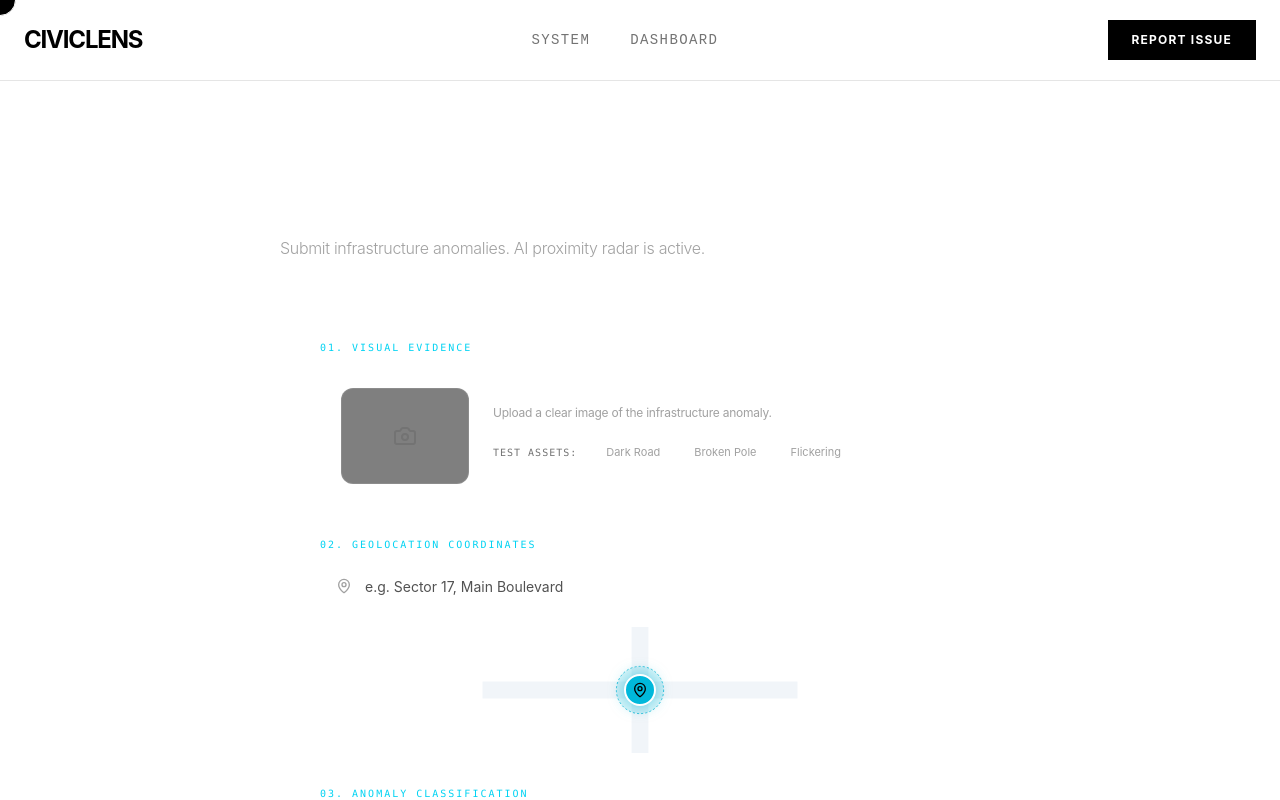
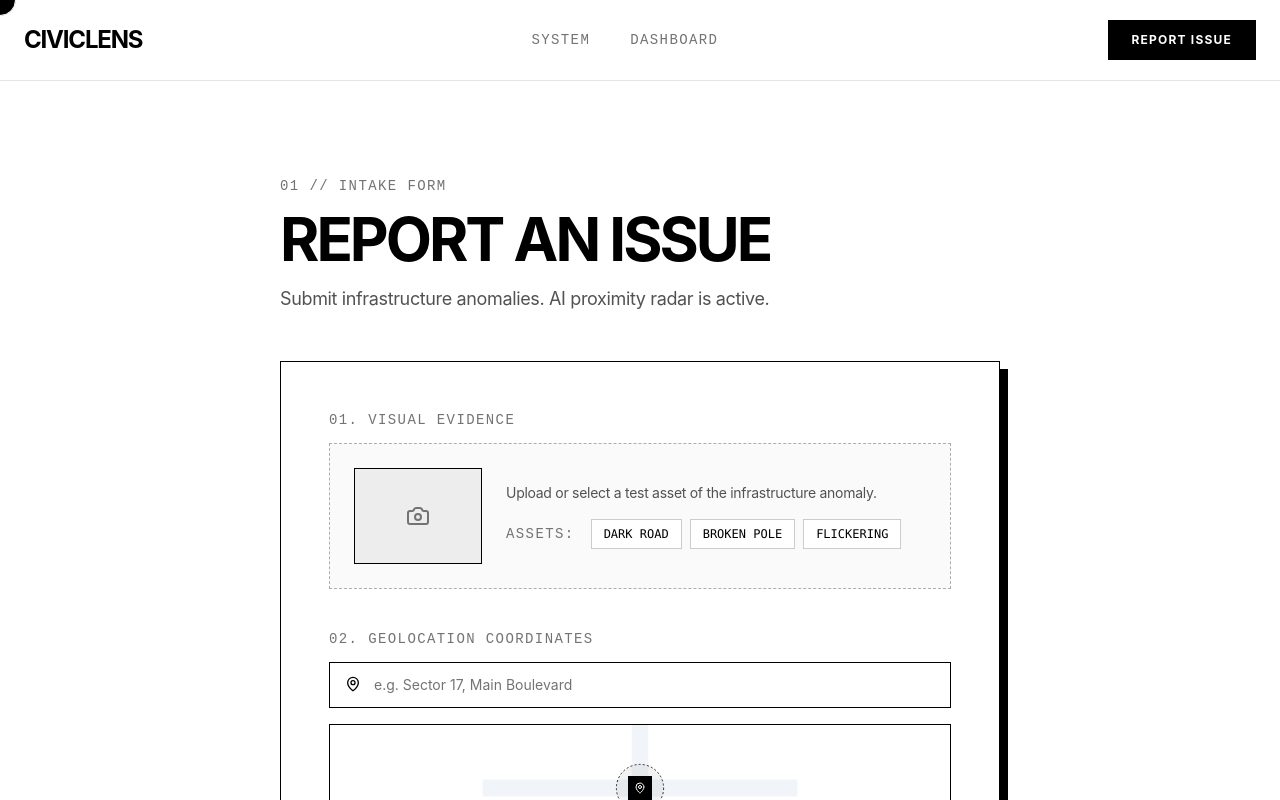
Before and after one commit to Meow-D-Anushka/CivicLens, a React (Vite) app: page / in a window 1280 px wide. Both pictures are taken after a click on the button "REPORT ISSUE". Shown: the top 800 px of the page. Built offline with nearby package versions, Linux system fonts and the light colour scheme.

Commit message:
Refactor ReportIssuePage for improved UI and structure
Refactor ReportIssuePage component for improved styling and structure. Updated class names for consistency and enhanced UI elements.

```diff
--- a/src/components/pages/ReportIssuePage.tsx
+++ b/src/components/pages/ReportIssuePage.tsx
@@ -47,64 +47,63 @@ export const ReportIssuePage: React.FC = () => {
   ];
 
   return (
-    <div className="max-w-3xl mx-auto px-4 sm:px-6 py-20 relative z-10">
-      <div className="mb-10 text-center sm:text-left">
-        <h1 className="font-heading text-4xl sm:text-5xl text-white tracking-tight mb-3">
+    <div className="max-w-3xl mx-auto px-6 py-20 relative z-10">
+      <div className="mb-12">
+        <span className="editorial-meta text-black mb-3 block">01 // Intake Form</span>
+        <h1 className="text-5xl md:text-6xl text-black uppercase tracking-[-0.05em] mb-4">
           Report an Issue
         </h1>
-        <p className="text-neutral-400 text-sm md:text-base font-light">
+        <p className="text-[#525252] text-lg font-normal">
           Submit infrastructure anomalies. AI proximity radar is active.
         </p>
       </div>
 
       {submissionResult && submissionResult.hasMatch ? (
-        <div className="glass-panel rounded-3xl border border-amber-500/30 p-6 sm:p-8 shadow-[0_0_40px_-10px_rgba(245,158,11,0.15)] animate-in fade-in duration-300">
-          <div className="flex items-start gap-4 mb-8">
-            <div className="w-12 h-12 rounded-2xl bg-amber-500/10 border border-amber-500/20 flex items-center justify-center text-amber-400 shrink-0">
+        <div className="bg-white border border-black p-8 shadow-[8px_8px_0px_0px_rgba(0,0,0,1)] space-y-6 animate-reveal">
+          <div className="flex items-start gap-4">
+            <div className="w-12 h-12 bg-black text-white flex items-center justify-center shrink-0">
               <AlertTriangle className="w-6 h-6" />
             </div>
 
             <div className="flex-1">
-              <div className="inline-block px-2 py-1 rounded bg-amber-500/10 text-amber-400 font-mono text-[10px] uppercase tracking-widest mb-3 border border-amber-500/20">
-                Proximity Match Detected
-              </div>
-              <h2 className="font-heading text-2xl sm:text-3xl text-white mb-2">
+              <span className="editorial-meta text-black block mb-2">Proximity Match Detected</span>
+              <h2 className="text-3xl text-black uppercase mb-2">
                 Existing complaint found
               </h2>
-              <p className="text-neutral-400 text-sm">
+              <p className="text-[#525252]">
                 System radar indicates a highly similar anomaly logged {submissionResult.pendingComplaint?.factors?.proximityMeters || 15}m from your coordinates.
               </p>
             </div>
           </div>
 
-          <div className="bg-black/40 rounded-2xl p-5 border border-white/5 flex flex-col sm:flex-row items-center justify-between gap-6 mb-8">
+          <div className="bg-[#F5F5F5] border border-black/10 p-6 flex flex-col sm:flex-row items-center justify-between gap-6">
             <div className="flex items-center gap-4">
-              <div className="w-16 h-16 rounded-xl overflow-hidden border border-white/10 shrink-0">
+              <div className="w-16 h-16 overflow-hidden border border-black/20 shrink-0">
                 <img
                   src={submissionResult.matchedComplaint?.photoUrl || photoUrl}
                   alt="Existing complaint"
-                  className="w-full h-full object-cover opacity-80"
+                  className="editorial-image w-full h-full object-cover"
                 />
               </div>
               <div>
-                <span className="font-mono text-[10px] text-neutral-500 tracking-widest block mb-1">
+                <span className="editorial-meta block mb-1 text-xs">
                   REF: {submissionResult.matchedComplaint?.id || 'CL-1042'}
                 </span>
-                <span className="text-sm font-medium text-white block">
+                <span className="text-sm font-bold text-black block">
                   {submissionResult.matchedComplaint?.locationName || 'Oak Street & 4th Avenue'}
                 </span>
               </div>
             </div>
 
-            <div className="text-center sm:text-right w-full sm:w-auto p-3 bg-white/5 rounded-xl border border-white/5">
-              <span className="font-mono text-[10px] text-neutral-500 uppercase tracking-widest block mb-1">Match Confidence</span>
-              <span className="font-mono text-2xl text-amber-400">
+            <div className="text-center sm:text-right p-3 bg-white border border-black/10 w-full sm:w-auto">
+              <span className="editorial-meta block mb-1 text-[10px]">Match Confidence</span>
+              <span className="font-mono text-2xl font-bold text-black">
                 {submissionResult.pendingComplaint?.factors?.imageSimilarityPercent || 91}%
               </span>
             </div>
           </div>
 
-          <div className="flex flex-col sm:flex-row items-center gap-4">
+          <div className="flex flex-col sm:flex-row items-center gap-4 pt-2">
             <button
               type="button"
               onClick={() => {
@@ -112,7 +111,7 @@ export const ReportIssuePage: React.FC = () => {
                 clearSubmissionResult();
                 navigateTo('details', targetId);
               }}
-              className="w-full sm:flex-1 py-4 px-6 bg-white hover:bg-neutral-200 text-black font-semibold text-sm rounded-xl transition-colors flex items-center justify-center gap-2 cursor-pointer"
+              className="w-full sm:flex-1 py-4 px-6 bg-black hover:bg-[#525252] text-white font-bold text-xs uppercase tracking-[0.1em] transition-colors flex items-center justify-center gap-2 cursor-none"
             >
               <Eye className="w-4 h-4" />
               <span>View Existing Report</span>
@@ -124,45 +123,45 @@ export const ReportIssuePage: React.FC = () => {
                 clearSubmissionResult();
                 navigateTo('dashboard');
               }}
-              className="w-full sm:w-auto py-4 px-6 bg-transparent hover:bg-white/5 text-white font-medium text-sm rounded-xl transition-colors cursor-pointer border border-white/10"
+              className="w-full sm:w-auto py-4 px-6 bg-white hover:bg-[#F5F5F5] text-black font-bold text-xs uppercase tracking-[0.1em] transition-colors border border-black cursor-none"
             >
               Force Submit
             </button>
           </div>
         </div>
       ) : (
-        <form onSubmit={handleSubmit} className="glass-panel rounded-3xl p-6 sm:p-10 space-y-8">
+        <form onSubmit={handleSubmit} className="bg-white border border-black p-8 md:p-12 space-y-10 shadow-[8px_8px_0px_0px_rgba(0,0,0,1)]">
           <div>
-            <label className="block text-[10px] font-mono uppercase tracking-[0.2em] text-cyan-400 mb-3">
+            <label className="editorial-meta block text-black mb-3">
               01. Visual Evidence
             </label>
 
-            <div className="border border-dashed border-white/20 rounded-2xl p-5 bg-white/5 hover:bg-white/10 transition-colors">
+            <div className="border border-dashed border-black/30 p-6 bg-[#FAFAFA]">
               <div className="flex flex-col sm:flex-row items-center gap-6">
-                <div className="relative w-32 h-24 rounded-xl overflow-hidden border border-white/10 bg-black/50 flex items-center justify-center shrink-0">
+                <div className="relative w-32 h-24 overflow-hidden border border-black bg-black/5 flex items-center justify-center shrink-0">
                   {photoUrl ? (
-                    <img src={photoUrl} alt="Preview" className="w-full h-full object-cover opacity-90" />
+                    <img src={photoUrl} alt="Preview" className="editorial-image w-full h-full object-cover" />
                   ) : (
-                    <Camera className="w-6 h-6 text-neutral-500" />
+                    <Camera className="w-6 h-6 text-[#737373]" />
                   )}
                 </div>
 
                 <div className="flex-1 text-center sm:text-left">
-                  <p className="text-xs text-neutral-400 mb-4">
-                    Upload a clear image of the infrastructure anomaly.
+                  <p className="text-sm text-[#525252] mb-4">
+                    Upload or select a test asset of the infrastructure anomaly.
                   </p>
 
                   <div className="flex items-center justify-center sm:justify-start gap-2 flex-wrap">
-                    <span className="font-mono text-[10px] text-neutral-500 uppercase tracking-widest mr-2">Test Assets:</span>
+                    <span className="editorial-meta mr-2 text-xs">Assets:</span>
                     {samplePhotos.map((p, idx) => (
                       <button
                         key={idx}
                         type="button"
                         onClick={() => setPhotoUrl(p.url)}
-                        className={`text-[11px] px-3 py-1.5 rounded-lg border transition-all cursor-pointer ${
+                        className={`text-xs px-3 py-1.5 border transition-all cursor-none uppercase font-mono ${
                           photoUrl === p.url
-                            ? 'bg-cyan-500/20 text-cyan-300 border-cyan-500/30'
-                            : 'bg-white/5 text-neutral-400 border-white/10 hover:bg-white/10 hover:text-white'
+                            ? 'bg-black text-white border-black'
+                            : 'bg-white text-black border-black/20 hover:border-black'
                         }`}
                       >
                         {p.label}
@@ -175,52 +174,49 @@ export const ReportIssuePage: React.FC = () => {
           </div>
 
           <div>
-            <label className="block text-[10px] font-mono uppercase tracking-[0.2em] text-cyan-400 mb-3">
-              02. Geolocation coordinates
+            <label className="editorial-meta block text-black mb-3">
+              02. Geolocation Coordinates
             </label>
 
             <div className="space-y-4">
               <div className="relative">
-                <MapPin className="w-4 h-4 text-neutral-400 absolute left-4 top-3.5" />
+                <MapPin className="w-4 h-4 text-black absolute left-4 top-3.5" />
                 <input
                   type="text"
                   value={locationName}
                   onChange={(e) => setLocationName(e.target.value)}
                   placeholder="e.g. Sector 17, Main Boulevard"
                   required
-                  className="w-full pl-11 pr-4 py-3 bg-white/5 border border-white/10 rounded-xl text-sm text-white placeholder:text-neutral-600 focus:outline-none focus:ring-1 focus:ring-cyan-500 focus:border-cyan-500 transition-all"
+                  className="w-full pl-11 pr-4 py-3 bg-white border border-black text-sm text-black placeholder:text-[#737373] focus:outline-none focus:ring-1 focus:ring-black cursor-none"
                 />
               </div>
 
-              {/* Updated map code block */}
-              <div className="relative h-32 w-full rounded-xl overflow-hidden border border-white/10 bg-white">
+              <div className="relative h-32 w-full overflow-hidden border border-black bg-white">
                 <svg viewBox="0 0 600 240" className="w-full h-full object-cover">
                   <rect width="600" height="240" fill="#ffffff" />
                   <line x1="0" y1="120" x2="600" y2="120" stroke="#f1f5f9" strokeWidth="32" />
                   <line x1="300" y1="0" x2="300" y2="240" stroke="#f1f5f9" strokeWidth="32" />
-                  <circle cx="300" cy="120" r="45" fill="rgba(6,182,212,0.15)" stroke="#06b6d4" strokeWidth="1.5" strokeDasharray="4,4" />
+                  <circle cx="300" cy="120" r="45" fill="rgba(0,0,0,0.05)" stroke="#000000" strokeWidth="1.5" strokeDasharray="4,4" />
                 </svg>
 
                 <div className="absolute top-1/2 left-1/2 -translate-x-1/2 -translate-y-1/2 pointer-events-none flex flex-col items-center">
-                  <div className="w-8 h-8 rounded-full bg-cyan-500 text-black flex items-center justify-center shadow-[0_0_15px_rgba(6,182,212,0.6)] border-2 border-white">
-                    <MapPin className="w-4 h-4" />
+                  <div className="w-6 h-6 bg-black text-white flex items-center justify-center">
+                    <MapPin className="w-3 h-3" />
                   </div>
                 </div>
               </div>
-              {/* End of updated map block */}
-
             </div>
           </div>
 
           <div>
-            <label className="block text-[10px] font-mono uppercase tracking-[0.2em] text-cyan-400 mb-3">
+            <label className="editorial-meta block text-black mb-3">
               03. Anomaly Classification
             </label>
             <div className="space-y-3">
               <select
                 value={issueType}
                 onChange={(e) => setIssueType(e.target.value as ExtendedIssueType)}
-                className="w-full px-4 py-3 bg-[#0a0a0a] border border-white/10 rounded-xl text-sm text-white focus:outline-none focus:ring-1 focus:ring-cyan-500 focus:border-cyan-500 cursor-pointer appearance-none"
+                className="w-full px-4 py-3 bg-white border border-black text-sm text-black focus:outline-none focus:ring-1 focus:ring-black cursor-none appearance-none"
               >
                 <option value="Light Completely Out">Light Completely Out</option>
                 <option value="Flickering Continuously">Flickering Continuously</option>
@@ -230,14 +226,14 @@ export const ReportIssuePage: React.FC = () => {
               </select>
 
               {issueType === 'Other (specify)' && (
-                <div className="animate-in fade-in slide-in-from-top-2 duration-300">
+                <div className="animate-reveal">
                   <input
                     type="text"
                     value={customIssueType}
                     onChange={(e) => setCustomIssueType(e.target.value)}
                     placeholder="Please specify the issue..."
                     required
-                    className="w-full px-4 py-3 bg-white/5 border border-cyan-500/50 rounded-xl text-sm text-white placeholder:text-neutral-600 focus:outline-none focus:ring-1 focus:ring-cyan-500 transition-all"
+                    className="w-full px-4 py-3 bg-white border border-black text-sm text-black placeholder:text-[#737373] focus:outline-none focus:ring-1 focus:ring-black cursor-none"
                   />
                 </div>
               )}
@@ -245,7 +241,7 @@ export const ReportIssuePage: React.FC = () => {
           </div>
 
           <div>
-            <label className="block text-[10px] font-mono uppercase tracking-[0.2em] text-cyan-400 mb-3">
+            <label className="editorial-meta block text-black mb-3">
               04. Additional Context
             </label>
             <textarea
@@ -254,30 +250,27 @@ export const ReportIssuePage: React.FC = () => {
               onChange={(e) => setDescription(e.target.value)}
               placeholder="Describe the severity or specific details..."
               required
-              className="w-full px-4 py-3 bg-white/5 border border-white/10 rounded-xl text-sm text-white placeholder:text-neutral-600 focus:outline-none focus:ring-1 focus:ring-cyan-500 focus:border-cyan-500 transition-all resize-none"
+              className="w-full px-4 py-3 bg-white border border-black text-sm text-black placeholder:text-[#737373] focus:outline-none focus:ring-1 focus:ring-black cursor-none resize-none"
             />
           </div>
 
-          <div className="pt-4">
+          <div className="pt-2">
             <button
               type="submit"
               disabled={isAnalyzing}
-              className="group relative w-full inline-flex items-center justify-center p-[1px] rounded-xl overflow-hidden cursor-pointer disabled:opacity-50 disabled:cursor-not-allowed"
+              className="group w-full py-5 bg-black hover:bg-[#525252] text-white font-bold text-xs uppercase tracking-[0.1em] transition-colors flex items-center justify-center gap-3 cursor-none disabled:opacity-50"
             >
-              <span className="absolute inset-0 bg-[conic-gradient(from_0deg,transparent_0%,#8b5cf6_40%,#06b6d4_50%,transparent_60%)] animate-[spin_4s_linear_infinite]" />
-              <span className="relative w-full flex items-center justify-center gap-3 px-8 py-4 bg-[#0a0a0a] rounded-xl font-medium text-white transition-all group-hover:bg-[#151515]">
               {isAnalyzing ? (
                 <>
-                    <RefreshCw className="w-5 h-5 animate-spin text-cyan-400" />
-                    <span>Running Synapse Radar...</span>
+                  <RefreshCw className="w-4 h-4 animate-spin text-white" />
+                  <span>Running AI Radar Scan...</span>
                 </>
               ) : (
                 <>
                   <span>Initialize Scan & Submit</span>
-                    <ArrowRight className="w-4 h-4 text-cyan-400 group-hover:translate-x-1 transition-transform" />
+                  <ArrowRight className="w-4 h-4 group-hover:translate-x-1 transition-transform" />
                 </>
               )}
-              </span>
             </button>
           </div>
         </form>
```
Lines whose indentation alone changed are shown as unchanged.
